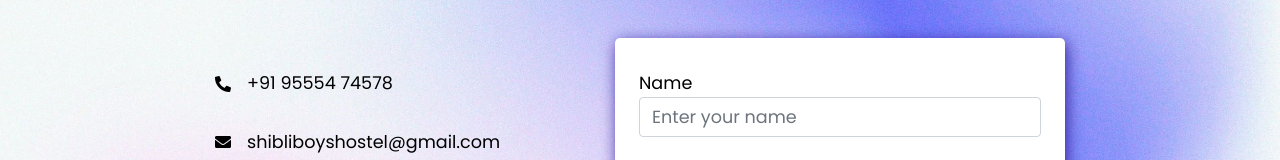
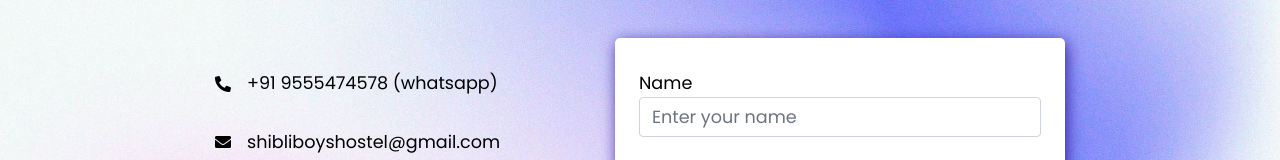
Before and after one commit to codingspidy/shibli-hostel, a plain HTML site: page index.html in a window 1280 px wide. Shown: the part 4864-5024 px from the top of the page. Drawn offline with nearby package versions, Linux system fonts and the light colour scheme.

Commit message:
update contact detail

```diff
--- a/index.html
+++ b/index.html
@@ -295,7 +295,7 @@
                     <div class="contact-info-div flex-column gap-md m-bottom-md">
                         <div class="flex gap">
                             <i class="fas fa-phone-alt"></i>
-                            <p>+91 95554 74578</p>
+                            <p>+91 9555474578 (whatsapp)</p>
                         </div>
                         <div class="flex gap">
                             <i class="fas fa-envelope"></i>
```
